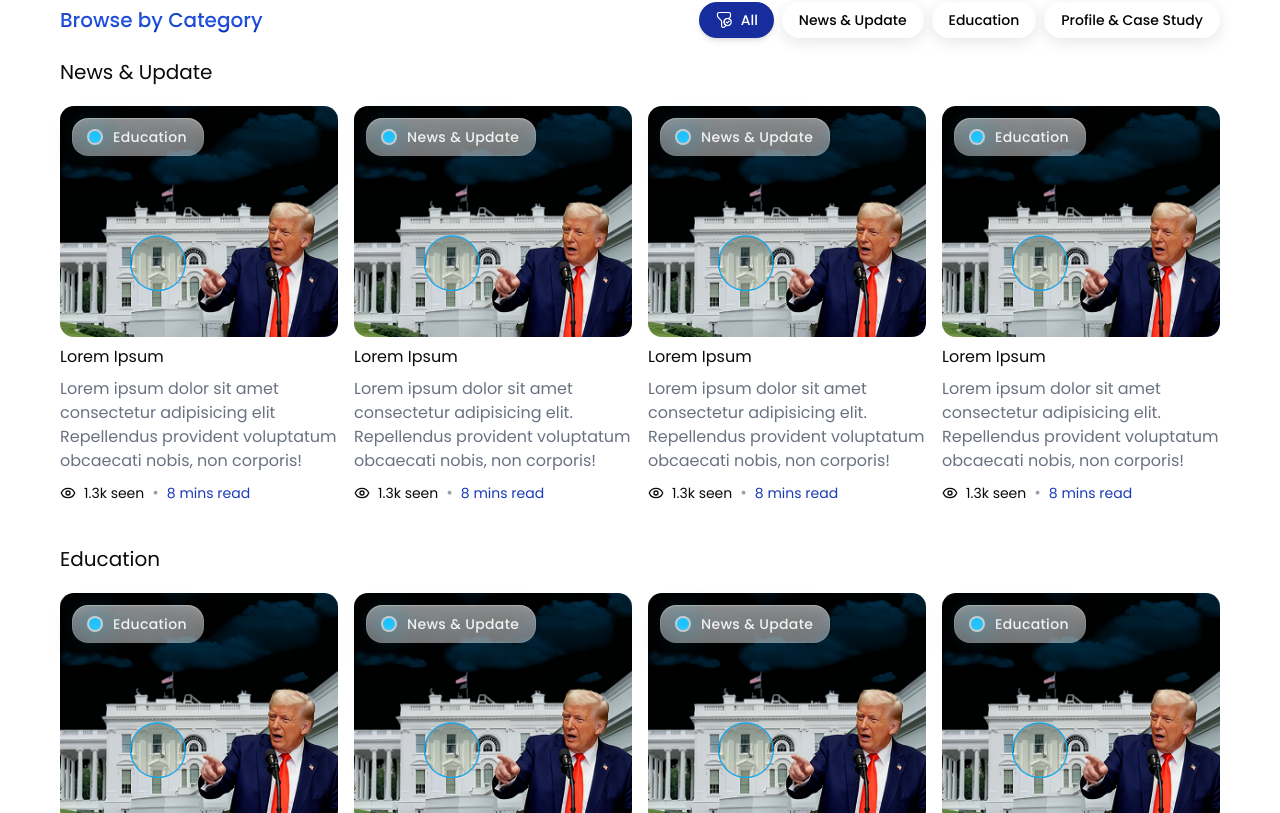
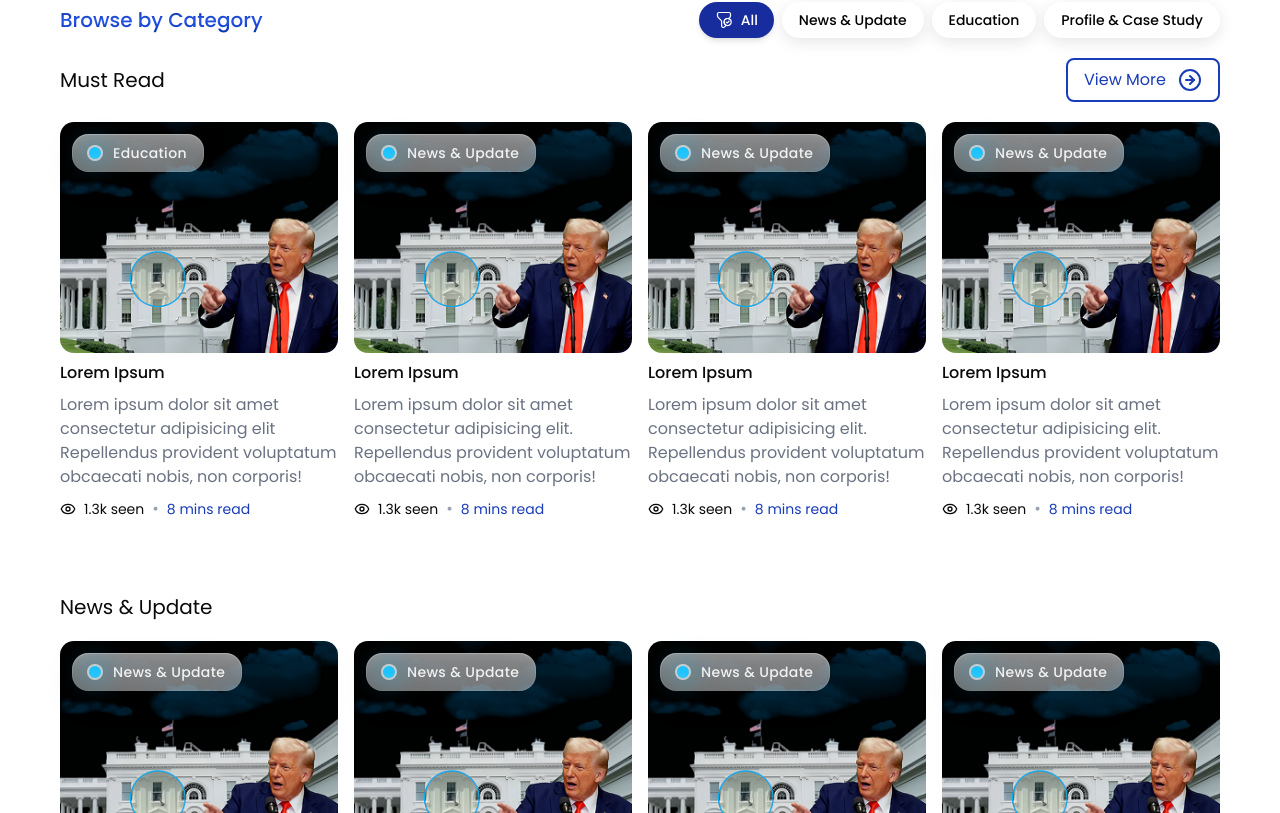
Before and after one commit to janfdev/test-slicing-digital-hero, a React (Vite) app: page / in a window 1280 px wide. Shown: the part 1647-2460 px from the top of the page. Built offline with nearby package versions, Linux system fonts and the light colour scheme.

Commit message:
feat: Enhance News and NewsSection components with pagination and filtering functionality

```diff
--- a/src/components/News.tsx
+++ b/src/components/News.tsx
@@ -1,17 +1,57 @@
 import ImageNews from "../assets/images/image-news.png";
 import { Eye } from "lucide-react";
+import { useMemo } from "react";
+
+type NewsItem = {
+  id?: string;
+  label: "Education" | "News & Update" | "Profile & Case Study" | string;
+  image: string;
+  title: string;
+  description: string;
+  view: string;
+  read: string;
+};
 
 type Props = {
-  title: string;
+  /** Jika diisi → component otomatis filter berdasarkan label === title */
+  title?: string;
+
+  /** Mode untuk UNTITLED (Must Read) saja: "less" = 4 item tanpa pagination, "more" = 8 per halaman + pagination */
+  viewModeForUntitled?: "less" | "more";
+
+  /** State halaman (hanya dipakai saat UNTITLED + viewModeForUntitled==="more") */
+  page?: number;
+  onPageChange?: (p: number) => void;
+
+  /** Optional override data dari luar (kalau mau). Kalau tidak, pakai internal dummy. */
+  items?: NewsItem[];
 };
 
-const newsData = [
+const INTERNAL_DATA: NewsItem[] = [
   {
     label: "Education",
     image: ImageNews,
     title: "Lorem Ipsum",
     description:
       "Lorem ipsum dolor sit amet consectetur adipisicing elit Repellendus provident voluptatum obcaecati nobis, non corporis!",
+    view: "1.3k",
+    read: "8 mins"
+  },
+  {
+    label: "News & Update",
+    image: ImageNews,
+    title: "Lorem Ipsum",
+    description:
+      "Lorem ipsum dolor sit amet consectetur adipisicing elit. Repellendus provident voluptatum obcaecati nobis, non corporis!",
+    view: "1.3k",
+    read: "8 mins"
+  },
+  {
+    label: "News & Update",
+    image: ImageNews,
+    title: "Lorem Ipsum",
+    description:
+      "Lorem ipsum dolor sit amet consectetur adipisicing elit. Repellendus provident voluptatum obcaecati nobis, non corporis!",
     view: "1.3k",
     read: "8 mins"
   },
@@ -41,20 +81,120 @@ const newsData = [
       "Lorem ipsum dolor sit amet consectetur adipisicing elit. Repellendus provident voluptatum obcaecati nobis, non corporis!",
     view: "1.3k",
     read: "8 mins"
+  },
+  {
+    label: "Education",
+    image: ImageNews,
+    title: "Lorem Ipsum",
+    description:
+      "Lorem ipsum dolor sit amet consectetur adipisicing elit. Repellendus provident voluptatum obcaecati nobis, non corporis!",
+    view: "1.3k",
+    read: "8 mins"
+  },
+  {
+    label: "Education",
+    image: ImageNews,
+    title: "Lorem Ipsum",
+    description:
+      "Lorem ipsum dolor sit amet consectetur adipisicing elit. Repellendus provident voluptatum obcaecati nobis, non corporis!",
+    view: "1.3k",
+    read: "8 mins"
+  },
+  {
+    label: "Profile & Case Study",
+    image: ImageNews,
+    title: "Lorem Ipsum",
+    description:
+      "Lorem ipsum dolor sit amet consectetur adipisicing elit. Repellendus provident voluptatum obcaecati nobis, non corporis!",
+    view: "1.3k",
+    read: "8 mins"
+  },
+  {
+    label: "Profile & Case Study",
+    image: ImageNews,
+    title: "Lorem Ipsum",
+    description:
+      "Lorem ipsum dolor sit amet consectetur adipisicing elit. Repellendus provident voluptatum obcaecati nobis, non corporis!",
+    view: "1.3k",
+    read: "8 mins"
+  },
+  {
+    label: "Profile & Case Study",
+    image: ImageNews,
+    title: "Lorem Ipsum",
+    description:
+      "Lorem ipsum dolor sit amet consectetur adipisicing elit. Repellendus provident voluptatum obcaecati nobis, non corporis!",
+    view: "1.3k",
+    read: "8 mins"
+  },
+  {
+    label: "Profile & Case Study",
+    image: ImageNews,
+    title: "Lorem Ipsum",
+    description:
+      "Lorem ipsum dolor sit amet consectetur adipisicing elit. Repellendus provident voluptatum obcaecati nobis, non corporis!",
+    view: "1.3k",
+    read: "8 mins"
   }
 ];
 
-const NewsData = ({ title }: Props) => {
+const PER_PAGE_LESS = 4;
+const PER_PAGE_MORE = 8;
+
+const NewsData = ({
+  title,
+  viewModeForUntitled = "less",
+  page = 1,
+  onPageChange,
+  items
+}: Props) => {
+  const source = items ?? INTERNAL_DATA;
+
+  // Jika ada title → otomatis filter sesuai label (blok kategori)
+  const filtered = useMemo(() => {
+    if (title) return source.filter((n) => n.label === title);
+    return source; // UNTITLED → Must Read
+  }, [source, title]);
+
+  const isUntitled = !title;
+
+  // Logic khusus UNTITLED (Must Read)
+  const { visible, totalPages } = useMemo(() => {
+    if (!isUntitled) {
+      return { visible: filtered, totalPages: 1 };
+    }
+    if (viewModeForUntitled === "less") {
+      return { visible: filtered.slice(0, PER_PAGE_LESS), totalPages: 1 };
+    }
+    // viewMode === "more" → pagination 8 per page
+    const totalPages = Math.max(1, Math.ceil(filtered.length / PER_PAGE_MORE));
+    const safePage = Math.min(Math.max(1, page), totalPages);
+    const start = (safePage - 1) * PER_PAGE_MORE;
+    const end = start + PER_PAGE_MORE;
+    return { visible: filtered.slice(start, end), totalPages };
+  }, [filtered, isUntitled, viewModeForUntitled, page]);
+
+  const showPagination =
+    isUntitled && viewModeForUntitled === "more" && totalPages > 1;
+
   return (
     <div className="py-5">
-      <h2 className="text-xl mb-5">{title}</h2>
-      {/* News  */}
+      {!!title && <h2 className="text-xl mb-5">{title}</h2>}
+
+      {/* News grid */}
       <div className="grid lg:grid-cols-4 md:grid-cols-3 sm:grid-cols-2 grid-cols-2 gap-4">
-        {/* News Card */}
-        {newsData.map((data) => (
-          <div className="flex flex-col gap-2">
+        {visible.map((data, i) => (
+          <div
+            key={data.id ?? `${data.title}-${i}`}
+            className="flex flex-col gap-2"
+          >
             <div className="relative">
-              <img src={data.image} alt="" className="rounded-xl" />
+              <img
+                src={data.image}
+                alt={`${data.title} thumbnail`}
+                className="rounded-xl"
+                loading="lazy"
+              />
 
               <div className="absolute top-3 left-3">
                 <div className="relative p-[1px] rounded-2xl bg-gradient-to-b from-white/60 to-white/10 shadow-[0_10px_30px_-10px_rgba(0,0,0,.6)]">
@@ -73,7 +213,7 @@ const NewsData = ({ title }: Props) => {
               </div>
             </div>
 
-            <h3>{data.title}</h3>
+            <h3 className="font-medium">{data.title}</h3>
             <p className="text-gray-500">{data.description}</p>
 
             <div className="flex items-center gap-2">
@@ -87,6 +227,45 @@ const NewsData = ({ title }: Props) => {
           </div>
         ))}
       </div>
+
+      {/* Pagination untuk UNTITLED saat "more" */}
+      {showPagination && (
+        <div className="mt-6 flex items-center justify-center gap-2">
+          <button
+            onClick={() => onPageChange?.(Math.max(1, page - 1))}
+            disabled={page <= 1}
+            className="px-3 py-1 rounded border disabled:opacity-40"
+          >
+            Prev
+          </button>
+          <div className="flex items-center gap-1">
+            {Array.from({ length: totalPages }).map((_, i) => {
+              const p = i + 1;
+              const active = p === page;
+              return (
+                <button
+                  key={p}
+                  onClick={() => onPageChange?.(p)}
+                  className={`px-3 py-1 rounded border ${
+                    active
+                      ? "bg-blue-600 text-white border-blue-600"
+                      : "hover:bg-gray-50"
+                  }`}
+                >
+                  {p}
+                </button>
+              );
+            })}
+          </div>
+          <button
+            onClick={() => onPageChange?.(Math.min(totalPages, page + 1))}
+            disabled={page >= totalPages}
+            className="px-3 py-1 rounded border disabled:opacity-40"
+          >
+            Next
+          </button>
+        </div>
+      )}
     </div>
   );
 };
--- a/src/components/NewsSection.tsx
+++ b/src/components/NewsSection.tsx
@@ -1,7 +1,8 @@
 import FilterIcon from "../assets/icons/filter-tick.svg";
 import NewsData from "./News";
 import { Button } from "./ui/button";
-import { useState } from "react";
+import { ArrowRightCircle } from "lucide-react";
+import { useMemo, useState } from "react";
 
 const categories = [
   "All",
@@ -10,8 +11,10 @@ const categories = [
   "Profile & Case Study"
 ];
 
-const NewsSection = () => {
+export default function NewsSection() {
   const [activeCategory, setActiveCategory] = useState("All");
+  const [isViewMore, setIsViewMore] = useState(false);
+  const [page, setPage] = useState(1);
 
   const handleClick = (category: string) => {
     if (category === "All" && activeCategory === "All") {
@@ -21,13 +24,26 @@ const NewsSection = () => {
     }
   };
 
+  // Tampilkan blok bertitle mengikuti filter kategori (opsional)
+  const titledBlocks = useMemo(() => {
+    if (!activeCategory || activeCategory === "All") {
+      return ["News & Update", "Education", "Profile & Case Study"];
+    }
+    return [activeCategory];
+  }, [activeCategory]);
+
+  const toggleView = () => {
+    setIsViewMore((v) => !v);
+    setPage(1);
+  };
+
   return (
     <section className="py-5 px-15">
       <div className="flex items-center justify-between">
         <h3 className="text-xl font-medium bg-gradient-to-b from-[#002082] via-[#2757E8] to-[#002BAE] text-transparent bg-clip-text">
           Browse by Category
         </h3>
-        {/* Action */}
+
         <div className="flex items-center gap-2">
           {categories.map((category) => {
             const isActive = activeCategory === category;
@@ -49,11 +65,33 @@ const NewsSection = () => {
           })}
         </div>
       </div>
-      <NewsData title="News & Update" />
-      <NewsData title="Education" />
-      <NewsData title="Profile & Case Study" />
+
+      <div className="flex items-center justify-between mt-5">
+        <h4 className="text-xl">Must Read</h4>
+        <button
+          onClick={toggleView}
+          className="flex items-center justify-between border-2 border-blue-800 gap-3 rounded-md py-2 px-4"
+        >
+          <p className="text-blue-800">
+            {isViewMore ? "View Less" : "View More"}
+          </p>
+          <ArrowRightCircle className="text-blue-800" />
+        </button>
+      </div>
+
+      {/* ===== Must Read (UNTITLED) ===== */}
+      <NewsData
+        viewModeForUntitled={isViewMore ? "more" : "less"}
+        page={page}
+        onPageChange={setPage}
+      />
+
+      {/* ===== Blok kategori (bertile) — mengikuti filter ===== */}
+      <div className="mt-8 grid gap-6">
+        {titledBlocks.map((label) => (
+          <NewsData key={label} title={label} />
+        ))}
+      </div>
     </section>
   );
-};
-
-export default NewsSection;
+}
--- a/src/pages/CommunityPage.tsx
+++ b/src/pages/CommunityPage.tsx
@@ -4,9 +4,9 @@ import Navbar from "../components/Navbar";
 import HeroNews from "@/components/HeroNews";
 import NewsSection from "@/components/NewsSection";
 
-// import Testimonials from "../components/Testimonials";
-// import HeroCommunity from "../components/HeroCommunity";
-// import ReflectionText from "../components/Reflection";
+import Testimonials from "../components/Testimonials";
+import HeroCommunity from "../components/HeroCommunity";
+import ReflectionText from "../components/Reflection";
 
 const CommunityPage = () => {
   return (
@@ -16,9 +16,9 @@ const CommunityPage = () => {
       <Banner />
       <NewsSection />
       {/* Community */}
-      {/* <HeroCommunity />
+      <HeroCommunity />
       <Testimonials />
-      <ReflectionText /> */}
+      <ReflectionText />
       <Footer />
     </div>
   );
```
